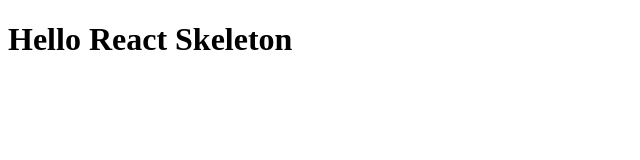
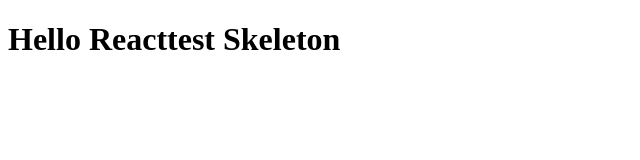
Before and after one commit to wrsyoung/Reactjs, a React app: page / in a window 1280 px wide. Shown: the top 160 px of the page, without its empty margins (0-640 px from the left). Built offline with nearby package versions, Linux system fonts and the light colour scheme.

Commit message:
port edit

```diff
--- a/src/components/App.js
+++ b/src/components/App.js
@@ -4,7 +4,7 @@
     render(){
 
         return (
-                <h1>Hello React Skeleton</h1>
+                <h1>Hello Reacttest Skeleton</h1>
         );
     }
 }
--- a/webpack.config.js
+++ b/webpack.config.js
@@ -8,7 +8,7 @@
 
     devServer: {
         inline: true,
-        port: 7777,
+        port: 8080,
         contentBase: __dirname + '/public'
     },
 
```
